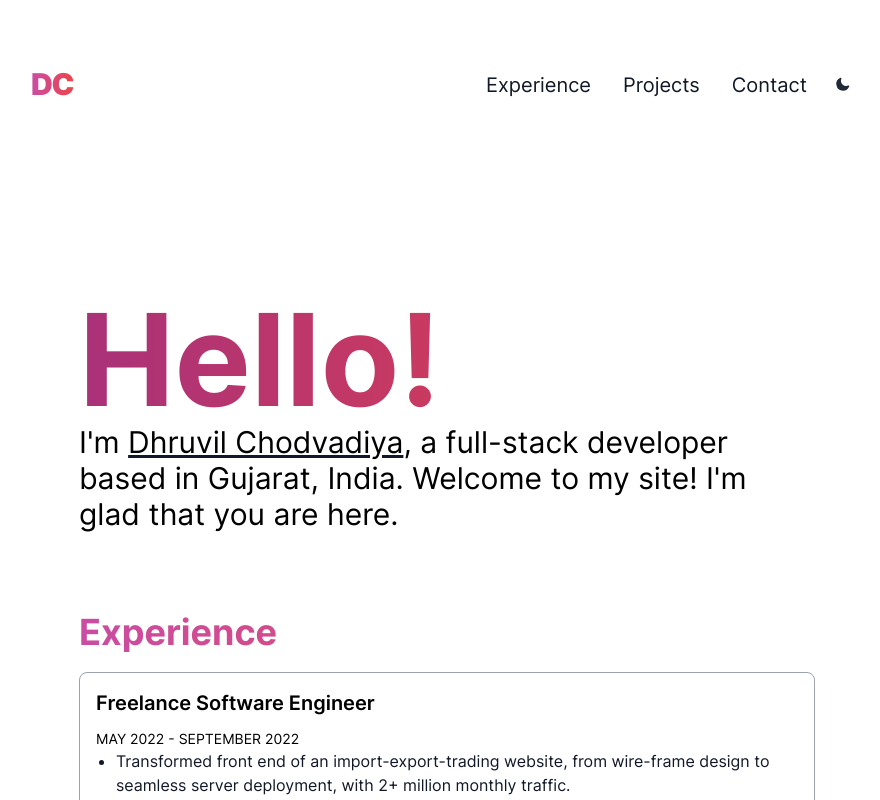
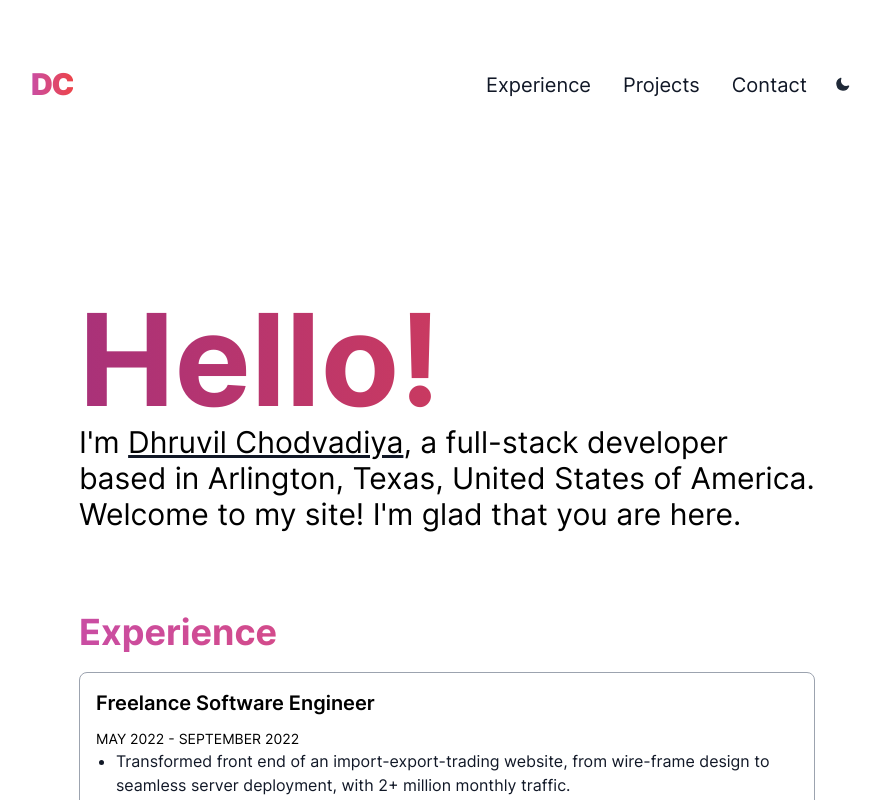
Before and after one commit to dhruvac29/portfolio, a Next.js app: page / in a window 1280 px wide. Shown: the top 800 px of the page, without its empty margins (193-1073 px from the left). Built offline with nearby package versions, Linux system fonts and the light colour scheme.

Commit message:
Update personal.js
Home Page data update.

```diff
--- a/components/personal.js
+++ b/components/personal.js
@@ -11,7 +11,7 @@ export default function Personal() {
             <span className="underline text-bold decoration-gray-900 dark:decoration-gray-300">
               Dhruvil Chodvadiya
             </span>
-            , a full-stack developer based in Gujarat, India. Welcome to my
+            , a full-stack developer based in Arlington, Texas, United States of America. Welcome to my
             site! I&apos;m glad that you are here.
           </h3>
         </div>
```
